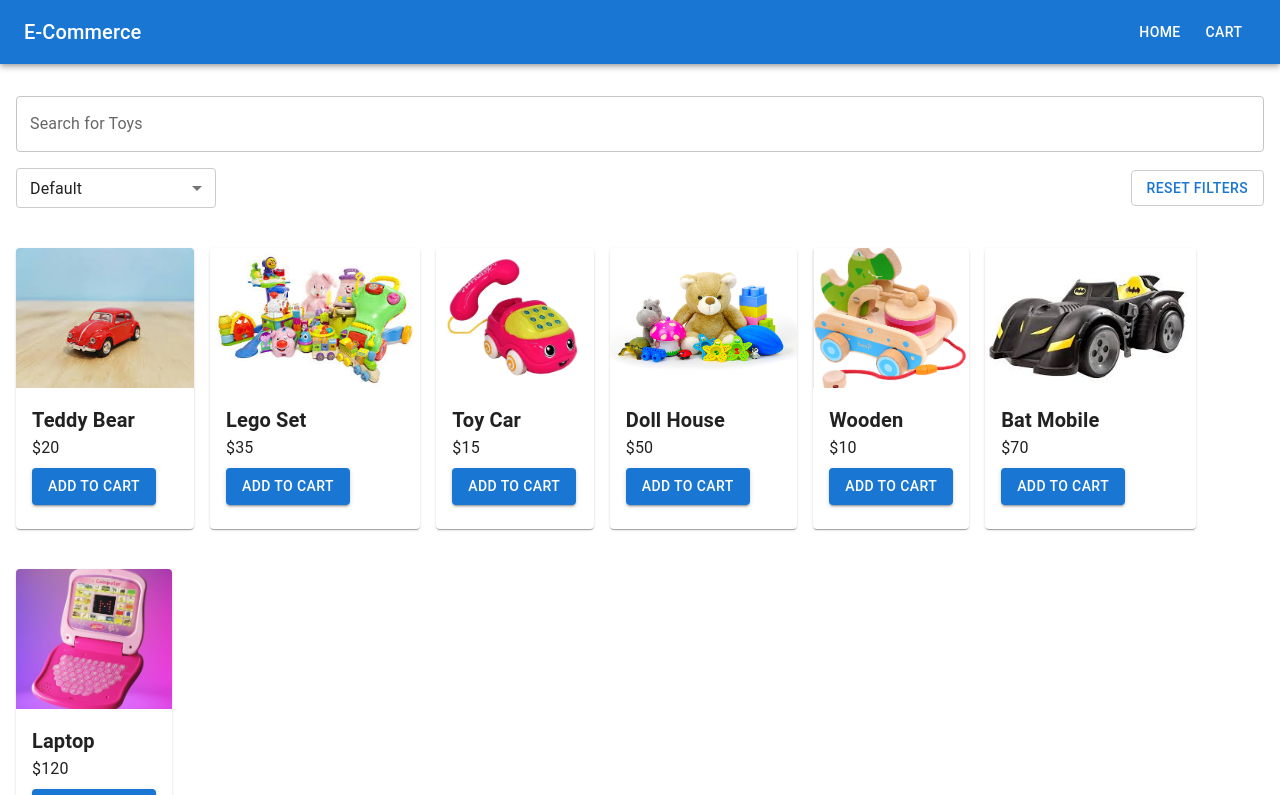
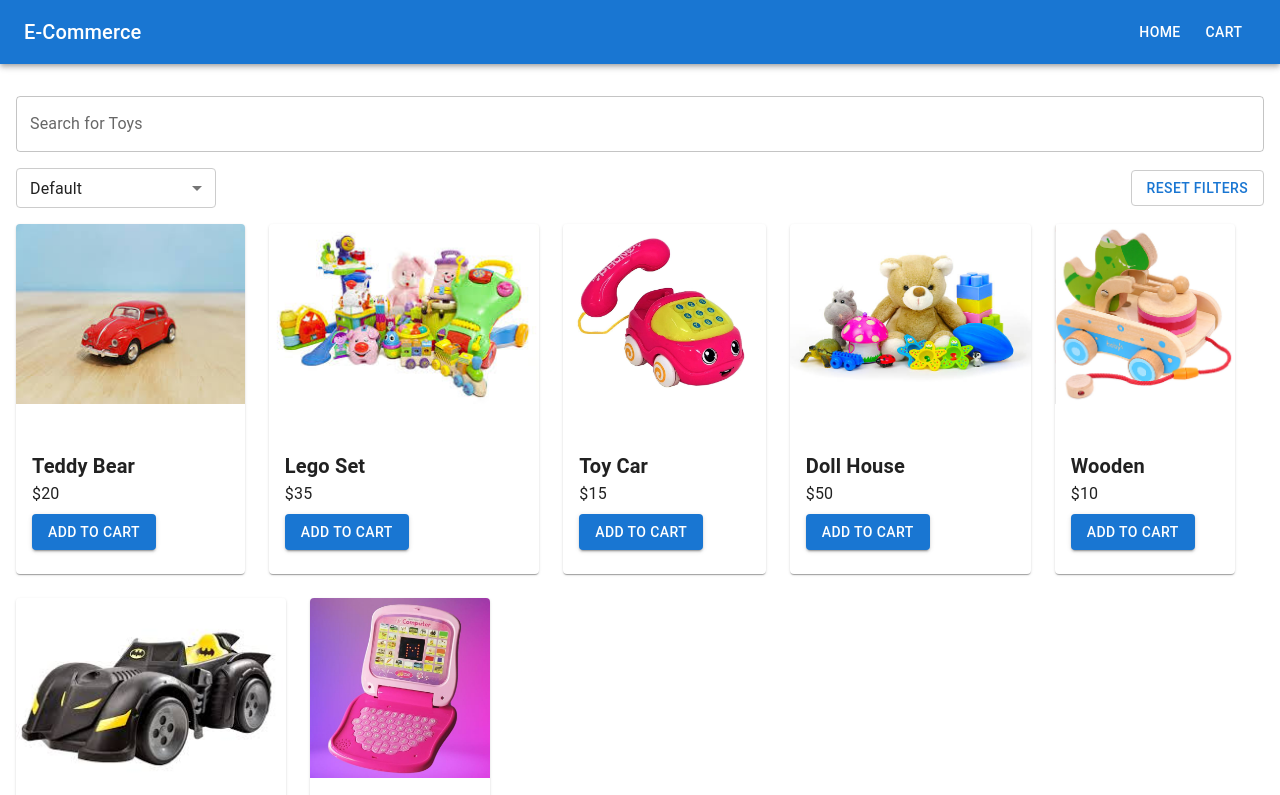
Before and after one commit to Pratheesh18/E-Commerce-Store, a React (Vite) app: page /home in a window 1280 px wide. Shown: the top 795 px of the page. Built offline with nearby package versions, Linux system fonts and the light colour scheme; sample sign-in values are in the browser's storage.

Commit message:
adjusted the styles

```diff
--- a/src/components/Cart.jsx
+++ b/src/components/Cart.jsx
@@ -1,6 +1,6 @@
 import { useDispatch , useSelector } from "react-redux";
 import { removeFromCart,updateQuantity } from "../slices/cartSlice";
-import { Box,Typography, Grid2 as Grid,IconButton,Card,CardContent } from "@mui/material";
+import { Box,Typography, Grid2 as Grid,IconButton,Card,CardContent,CardMedia,Button } from "@mui/material";
 import {Add, Remove,Delete} from '@mui/icons-material';
 import { toast } from "react-toastify";
 
@@ -29,11 +29,13 @@ const Cart = () => {
             <Grid container spacing={2}>
                 {cart.map((item) => (
                     <Grid item xs={12} key={item.id}>
-                        <Card>
-                            <CardContent sx={{display:'flex',alignItems:'center'}}>
+                        <Card sx={{padding:2,textAlign:'center'}}>
+                        <CardMedia component="img" sx={{height:180,objectFit:'contain',margin:'0 auto',width:'100%',maxWidth:200}} image={item.image} alt={item.name} />
+                            <CardContent sx={{display:'flex',flexDirection:"column",alignItems:'center',gap:1}}>
+
                                 <Typography sx={{flexGrow:1}}> {item.name} </Typography>
                                 <Typography> ${item.price} </Typography>
-                                <Box sx={{display:'flex',alignItems:'center',mx:2}}>
+                                <Box sx={{display:'flex',alignItems:'center',gap:2}}>
                                     <IconButton onClick={() => handleQuantityChange(item.id,item.quantity-1)}>
                                         <Remove />
                                     </IconButton>
@@ -42,9 +44,9 @@ const Cart = () => {
                                         <Add />
                                     </IconButton>
                                 </Box>
-                                <IconButton color="secondary" onClick={() => handleRemove(item.id)}>
-                                    <Delete />
-                                </IconButton>
+                                <Button variant="contained"  color="primary" onClick={() => handleRemove(item.id)} startIcon={<Delete />}>
+                                    Remove
+                                </Button>
                             </CardContent>
                         </Card>
                     </Grid>
--- a/src/components/Home.jsx
+++ b/src/components/Home.jsx
@@ -117,25 +117,17 @@ const Home = () => {
             Reset Filters
           </Button>
         </Box>
-        <Grid container spacing={2}>
+        <Grid container spacing={3}>
         {filteredToys.map((toy) => (
-            <Grid
-              item
-              xs={12}
-              sm={6}
-              md={4}
-              lg={3}
-              key={toy.id}
-              sx={{
-                display: "flex",
-                justifyContent: "center",
-                marginTop:3
-              }}
-            >
+          <Grid item xs={12} sm={6} md={4} lg={3} key={toy.id}>
             <Card
               sx={{
                 width: "100%",
                 maxWidth: 300,
+                height: 350, // Fixed height for all cards
+                display: "flex",
+                flexDirection: "column",
+                justifyContent: "space-between",
                 ":hover": {
                   boxShadow: 6,
                 },
@@ -143,7 +135,10 @@ const Home = () => {
             >
               <CardMedia
                 component="img"
-                  height="140"
+                sx={{
+                  height: 180, // Fixed image height
+                  objectFit: "contain",
+                }}
                 image={toy.image}
                 alt={toy.name}
               />
```
Lines whose indentation alone changed are shown as unchanged.
